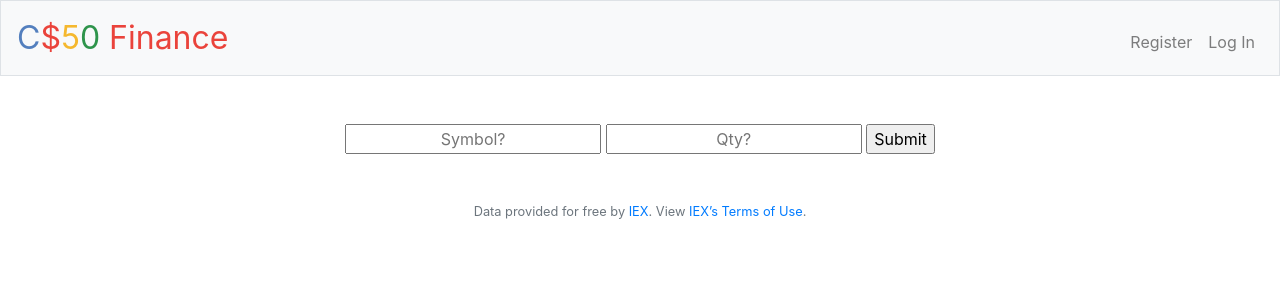
After one commit to gutoarraes/CS50, a Flask app: template finance/templates/buy.html in a window 1280 px wide. The commit adds this page. Shown: the top 300 px of the page. Run offline with Flask 2, Linux system fonts and the light colour scheme; the template is opened without the code that fills it, so the values that code supplies are empty; some libraries are stand-ins or nearby versions.

Commit message:
adjusted text fields and started on Buy page

```diff
--- a/finance/application.py
+++ b/finance/application.py
@@ -51,7 +51,10 @@ def index():
 @login_required
 def buy():
     """Buy shares of stock"""
-    return apology("TODO")
+    if request.method == "GET":
+        return render_template("/buy.html")
+    else:
+        return apology("TODO")
 
 
 @app.route("/history")
--- /dev/null
+++ b/finance/templates/buy.html
@@ -0,0 +1,13 @@
+{% extends "layout.html" %}
+
+{% block title %}
+    Quote
+{% endblock %}
+
+{% block main %}
+    <form action="/quote" method="post">
+        <input type='text' name='symbol' placeholder='Symbol?' style="text-align: center" size=20>
+        <input type='text' name='quantity' placeholder='Qty?' style="text-align: center" size=20>
+        <input type='submit'>
+    </form>
+{% endblock %}
--- a/finance/templates/quote.html
+++ b/finance/templates/quote.html
@@ -6,7 +6,10 @@
 
 {% block main %}
     <form action="/quote" method="post">
-        <input type='text' name='stock' placeholder='What stock are you searching for?'>
+        <script>
+            input.setAttribute('size',input.getAttribute('placeholder').length);
+        </script>
+        <input type='text' name='stock' placeholder='Symbol?' size=20 style="text-align:center">
         <input type='submit'>
     </form>
 {% endblock %}
```
